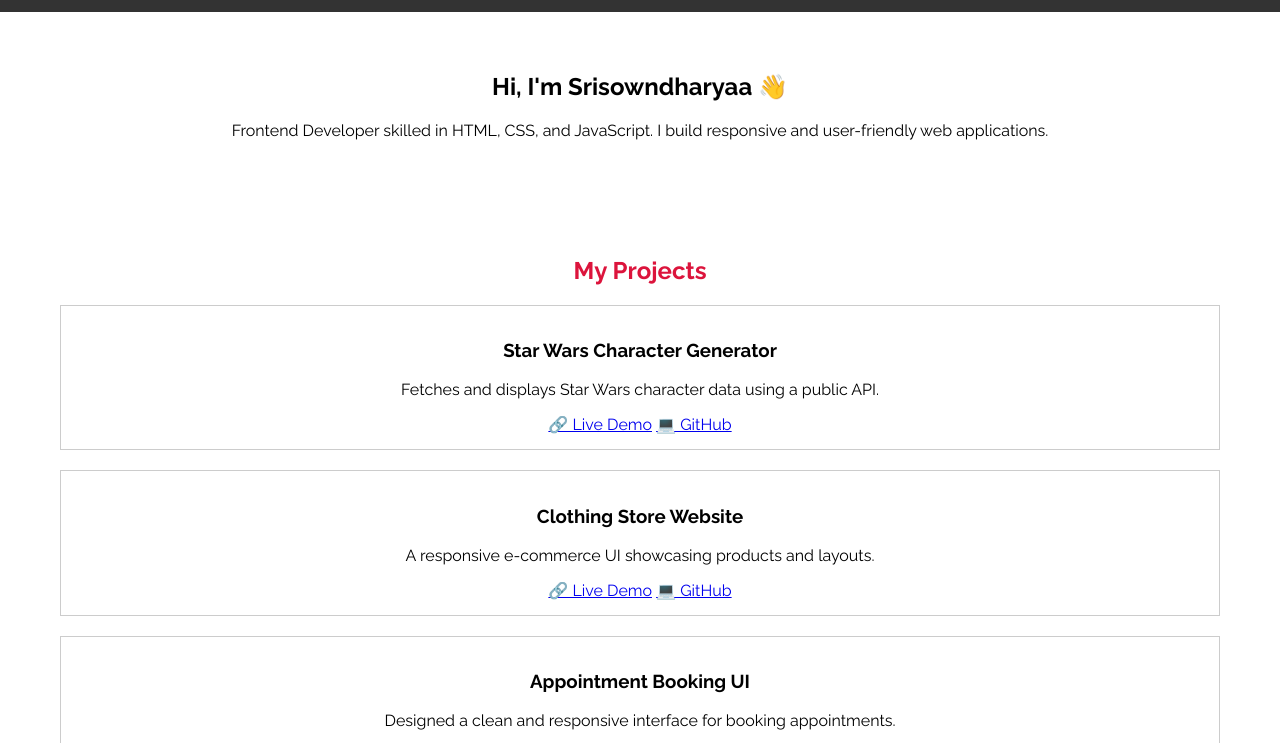
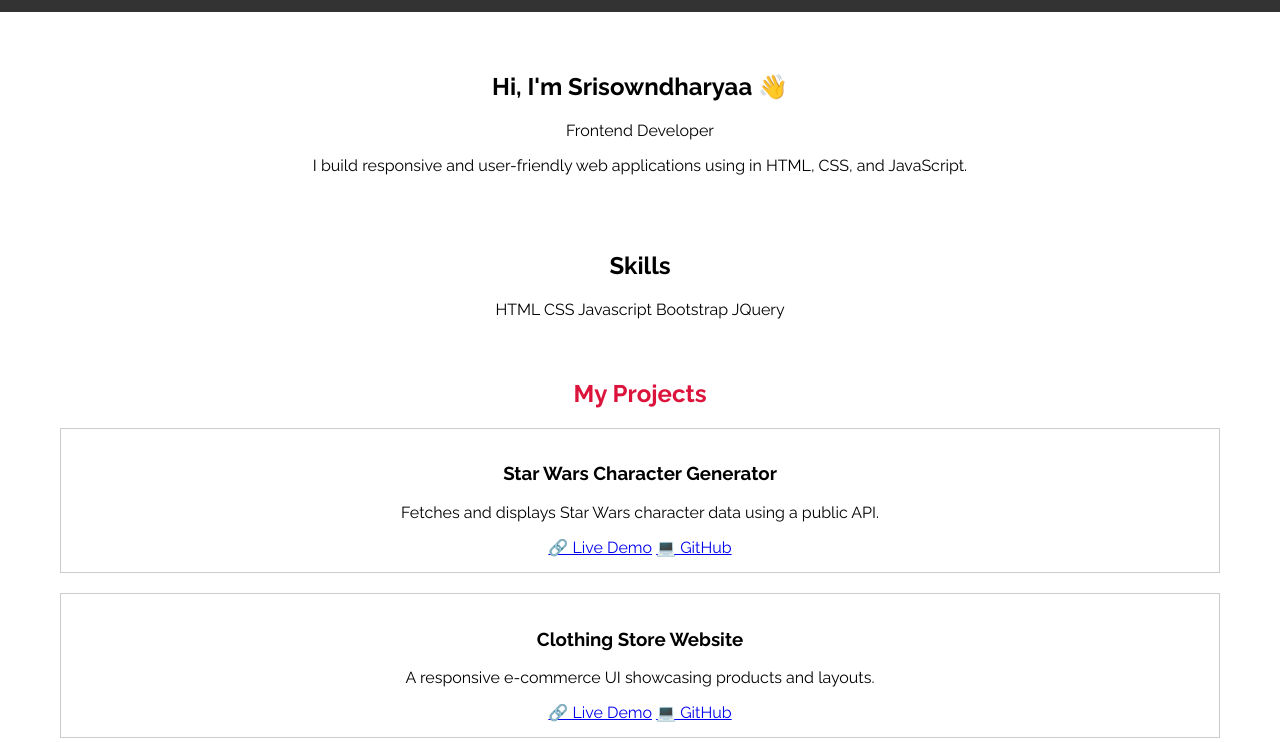
Before and after one commit to Srisrk029/portfolio-website, a plain HTML site: page index.html in a window 1280 px wide. Shown: the part 57-800 px from the top of the page. Drawn offline with Linux system fonts and the light colour scheme.

Commit message:
Update index.html

```diff
--- a/index.html
+++ b/index.html
@@ -24,11 +24,21 @@
 </header>
 <section id="about">
   <h1>Hi, I'm Srisowndharyaa 👋</h1>
+  <p>Frontend Developer</p>
   <p>
-    Frontend Developer skilled in HTML, CSS, and JavaScript.
-    I build responsive and user-friendly web applications.
+    I build responsive and user-friendly web applications using  in HTML, CSS, and JavaScript.
   </p>
 </section>
+
+<div class="skills">
+   <h2>Skills</h2>
+     <span>HTML</span>
+     <span>CSS</span>
+     <span>Javascript</span>
+     <span>Bootstrap</span>
+     <span>JQuery</span>
+</div>
+
 <section id="projects">
   <h2 style="color: crimson;">My Projects</h2>
   <div class="project">
```
